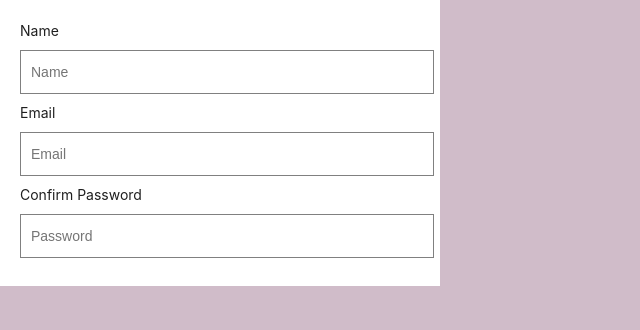
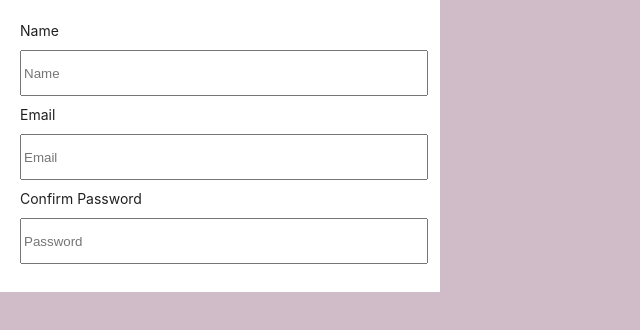
Before and after one commit to gauthammanjunath/library-management-system-MERN, a React (Create React App) app in the folder client/: page /register in a window 1280 px wide. Shown: the top 330 px of the page, without its empty margins (0-640 px from the left). Built offline with nearby package versions, Linux system fonts and the light colour scheme.

Commit message:
register

```diff
--- a/client/src/pages/Register/index.js
+++ b/client/src/pages/Register/index.js
@@ -8,13 +8,13 @@ function Register() {
         <Form layout="vertical">
           <Form.Item
             label="Name"
-            name="email"
+            name="name"
           >
             < input type="text" placeholder="Name" />
           </Form.Item>
           <Form.Item
             label="Email"
-            name="email"
+            name="Email"
           >
             < input type="email" placeholder="Email" />
           </Form.Item>
--- a/client/src/stylesheets/form-elements.css
+++ b/client/src/stylesheets/form-elements.css
@@ -1,4 +1,8 @@
-input,
+input{
+  height:40px;
+  width:100%;
+}
+
 textarea,
 select {
   min-height: 40px;
```
